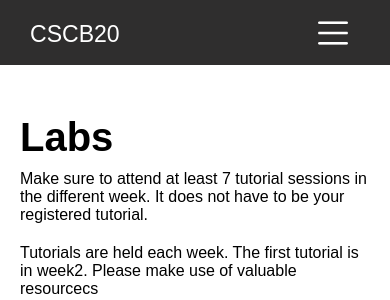
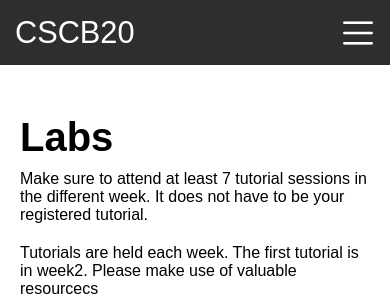
Before and after one commit to MichaelWK04/Assignment3, a Flask app: page /lab in a window 390 px wide. Shown: the top 300 px of the page. Run offline with Flask 3, Linux system fonts and the light colour scheme.

Commit message:
Added a check for existing name/email in register, improved the header to be dynamic

```diff
--- a/app.py
+++ b/app.py
@@ -58,7 +58,7 @@ def login():
     person = Student.query.filter_by(username = username).first()
     if not person or not bcrypt.check_password_hash(person.password, password):
         if not person or not bcrypt.check_password_hash(person.password, password):
-            flash('Please check your login details and try again.', 'error')
+            flash('Please check your login details and try again.', 'Error')
             return render_template('login.html')
         else:
             student = False
--- a/static/css/template.css
+++ b/static/css/template.css
@@ -12,15 +12,21 @@ body {
   width: 100%;
   height: 45px;
   background-color: #2f2e2e;
-  padding: auto;
-  padding-top: 20px;
+  padding-top: 10px;
+  padding-bottom: 10px;
   z-index: 3;
   position: -webkit-sticky;
   /* Safari */
   position: sticky;
   top: 0;
   display: flex;
-  justify-content: space-evenly;
+  justify-content: space-between;
+  align-items: center;
+}
+
+.navbar-title {
+  margin-left: 40px;
+  font-size: 2.0em;
 }
 
 .navbar-links {
@@ -45,16 +51,12 @@ body {
 
 .navbar-link {
   text-align: center;
-  padding-left: 30px;
-  padding-right: 30px;
+  padding-left: 20px;
+  padding-right: 20px;
 }
 
 .checkbtn {
-  font-size: 30px;
-  color: white;
-  float: right;
-  line-height: 50px;
-  margin-right: 40px;
+  margin-right: 30px;
   cursor: pointer;
   display: none;
 }
@@ -68,23 +70,15 @@ body {
   display: none;
 }
 
-@media (max-width: 1250px) {
+@media (max-width: 1175px) {
   .checkbtn {
-    display: block;
-    align-self: flex-end;
+    display: flex;
     z-index: 5;
   }
 
   .navbar-title {
     top: 20px;
-    align-self: flex-start;
     z-index: 5;
-    margin-left: 30px;
-  }
-
-  #navbar {
-    /* flex-direction: column; */
-    justify-content: space-between;
   }
 
   .navbar-links {
@@ -170,6 +165,12 @@ footer a:active {
 }
 
 @media screen and (max-width: 900px) {
+  .navbar-title {
+    margin-left: 15px;
+  }
+  .checkbtn {
+    margin-right: 15px;
+  }
   #content {
     padding: 20px 20px 100px;
   }
```
Also changed, not shown: other parts of static/css/template.css (+3 -2 lines).
